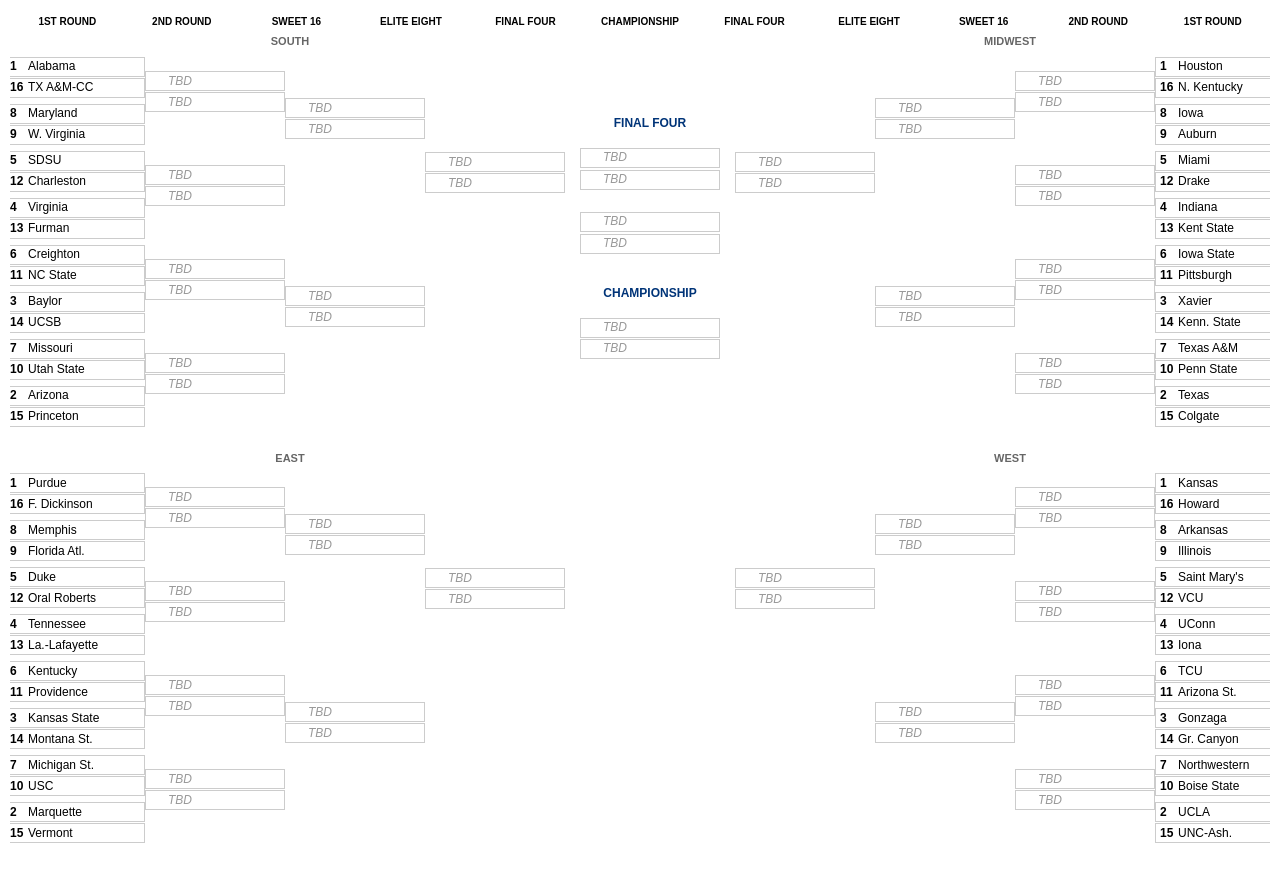
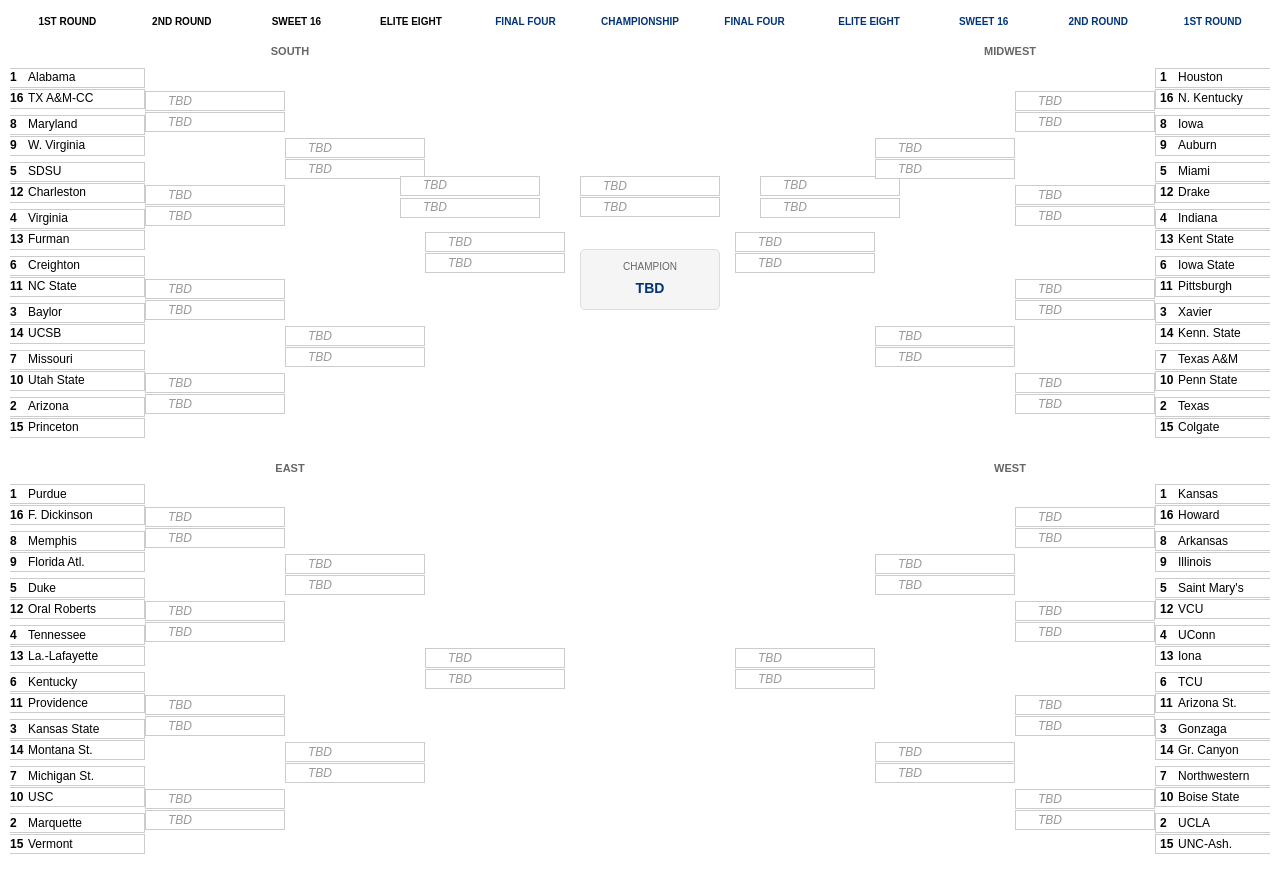
Before and after one commit to gregbkatz/madness, a Flask app: page / in a window 1280 px wide. Shown: the part 55-942 px from the top of the page. Before the commit the page ends 898 px from the top, so only its background shows below. Run offline with Flask 3, Linux system fonts and the light colour scheme; some libraries are stand-ins or nearby versions.

Commit message:
final four now sort of ap yramid. vertical spacing better centered. still some horizontal spacing issues on right side.

```diff
--- a/static/css/styles.css
+++ b/static/css/styles.css
@@ -54,7 +54,7 @@
     display: flex;
     justify-content: space-between;
     width: 100%;
-    margin-bottom: 5px;
+    margin-bottom: 15px;
     font-weight: bold;
     text-align: center;
 }
@@ -65,6 +65,22 @@
     font-size: 10px;
     width: 140px;
     /* Fixed width to match the teams */
+    max-width: 140px;
+    padding: 0 5px;
+}
+
+/* Styles for different header positions */
+.round-header-left {
+    text-align: center;
+}
+
+.round-header-right {
+    text-align: center;
+}
+
+.round-header-center {
+    color: #003478;
+    font-weight: bold;
 }
 
 /* Create a clear visual distinction for right side headers */
@@ -148,6 +164,10 @@
 .game-wrapper {
     position: relative;
     margin-bottom: 3px;
+    display: flex;
+    flex-direction: column;
+    justify-content: center;
+    /* Center the game in its allocated space */
 }
 
 /* Team styling */
@@ -217,43 +237,43 @@
     flex-direction: column;
     align-items: center;
     width: 100%;
-    padding-top: 10px;
+    padding: 10px 0;
 }
 
-.final-four-container {
+.final-four-content {
     display: flex;
     flex-direction: column;
     align-items: center;
     width: 100%;
 }
 
+.semifinal-container {
+    display: flex;
+    justify-content: center;
+    width: 100%;
+    align-items: center;
+    margin-bottom: 15px;
+}
+
 .semifinal-matchup {
     display: flex;
     flex-direction: column;
-    margin-bottom: 20px;
     width: 140px;
 }
 
-.championship {
-    display: flex;
-    flex-direction: column;
-    align-items: center;
-    margin-top: 10px;
-    width: 100%;
+.left-semifinal {
+    align-items: flex-end;
+    margin-right: 20px;
+}
+
+.right-semifinal {
+    align-items: flex-start;
+    margin-left: 20px;
 }
 
 .championship-matchup {
     width: 140px;
-}
-
-/* Championship header */
-.championship-header {
-    margin-bottom: 15px;
-    text-align: center;
-    font-size: 12px;
-    font-weight: bold;
-    text-transform: uppercase;
-    color: #003478;
+    margin: 0 20px;
 }
 
 /* Champion display */
@@ -278,6 +298,8 @@
     font-size: 14px;
     font-weight: bold;
     color: #003478;
+    min-height: 20px;
+    /* Ensure space even when empty */
 }
 
 /* Region labels */
@@ -308,3 +330,50 @@
 .round[data-round="1"] .game-wrapper {
     margin-bottom: 5px;
 }
+
+/* Fix for horizontal alignment in larger screens */
+@media (min-width: 1400px) {
+    .bracket-content {
+        margin: 0 auto;
+        max-width: 1800px;
+    }
+
+    /* Ensure rounds maintain fixed width */
+    .round {
+        width: 140px;
+        flex: 0 0 140px;
+    }
+
+    /* Right alignment for first round */
+    .bracket-right .region-rounds {
+        justify-content: flex-end !important;
+    }
+
+    /* Round headers alignment */
+    .round-headers {
+        max-width: 1800px;
+        margin: 0 auto;
+        display: flex;
+        justify-content: space-between;
+    }
+
+    /* Fix for right-aligned regions */
+    .bracket-right .round[data-round="0"] {
+        justify-content: flex-end;
+    }
+}
+
+/* Fix for game centering in all rounds */
+.round[data-round="1"] .game-wrapper,
+.round[data-round="2"] .game-wrapper,
+.round[data-round="3"] .game-wrapper {
+    position: relative;
+}
+
+/* This ensures each game is properly centered relative to the games in the previous round */
+.round .game {
+    position: relative;
+    left: 0;
+    right: 0;
+    margin: 0 auto;
+}
--- a/static/js/bracket.js
+++ b/static/js/bracket.js
@@ -132,12 +132,19 @@
         const newBracket = { ...bracket };
 
         // Get the selected team from the Final Four
-        const selectedTeam = bracket.finalFour[teamIndex + semifinalIndex * 2];
+        let selectedTeam;
+
+        if (semifinalIndex === 0) {
+            // Left semifinal (South/East)
+            selectedTeam = teamIndex === 0 ? bracket.finalFour[2] : bracket.finalFour[1];
+            newBracket.championship[0] = selectedTeam;
+        } else {
+            // Right semifinal (Midwest/West)
+            selectedTeam = teamIndex === 0 ? bracket.finalFour[3] : bracket.finalFour[0];
+            newBracket.championship[1] = selectedTeam;
+        }
 
         if (!selectedTeam) return;
-
-        // Update the championship based on which semifinal was selected
-        newBracket.championship[semifinalIndex] = selectedTeam;
 
         // Clear champion if championship teams change
         newBracket.champion = null;
@@ -204,8 +211,23 @@
 
     // Calculate the appropriate spacing for games in each round
     const getGameWrapperStyle = (round, alignment) => {
-        // Return consistent spacing for all regions to ensure vertical alignment
-        if (round === 0) return { marginBottom: '2px' };
+        // Base style for all game wrappers
+        const baseStyle = {
+            position: 'relative',
+            display: 'flex',
+            flexDirection: 'column',
+            justifyContent: 'center'
+        };
+
+        // Specific margin adjustments for each round
+        if (round === 0) {
+            // First round needs minimal spacing
+            return {
+                ...baseStyle,
+                marginBottom: '2px',
+                marginTop: '2px'
+            };
+        }
 
         // Use the same spacing values for all regions for consistency
         const spacingMap = {
@@ -214,8 +236,11 @@
             3: 140 // Elite 8
         };
 
+        // Return style with appropriate vertical margins
         return {
-            marginBottom: `${spacingMap[round]}px`
+            ...baseStyle,
+            marginBottom: `${spacingMap[round]}px`,
+            marginTop: `${spacingMap[round]}px`
         };
     };
 
@@ -245,7 +270,7 @@
         }
 
         return (
-            <div className={`round round-${alignment}`}>
+            <div className={`round round-${alignment}`} data-round={round}>
                 {games}
             </div>
         );
@@ -255,14 +280,15 @@
     const renderFinalFour = () => {
         return (
             <div className="final-four">
-                <div className="championship-header">FINAL FOUR</div>
-                <div className="final-four-container">
-                    {/* First semifinal - West vs East */}
-                    <div className="semifinal-matchup">
+                <div className="final-four-content">
+                    {/* Display the Final Four matchups side by side in a pyramid structure */}
+                    <div className="semifinal-container">
+                        {/* Left side semifinal - South vs East */}
+                        <div className="semifinal-matchup left-semifinal">
                             {renderTeam(
-                            bracket.finalFour[0], // West champion
+                                bracket.finalFour[2], // South champion
                                 () => handleFinalFourSelect(0, 0),
-                            bracket.championship[0] === bracket.finalFour[0]
+                                bracket.championship[0] === bracket.finalFour[2]
                             )}
                             {renderTeam(
                                 bracket.finalFour[1], // East champion
@@ -271,43 +297,41 @@
                             )}
                         </div>
 
-                    {/* Second semifinal - South vs Midwest */}
-                    <div className="semifinal-matchup">
-                        {renderTeam(
-                            bracket.finalFour[2], // South champion
-                            () => handleFinalFourSelect(1, 0),
-                            bracket.championship[1] === bracket.finalFour[2]
-                        )}
-                        {renderTeam(
-                            bracket.finalFour[3], // Midwest champion
-                            () => handleFinalFourSelect(1, 1),
-                            bracket.championship[1] === bracket.finalFour[3]
-                        )}
-                    </div>
-
-                    <div className="championship">
-                        <div className="championship-header">CHAMPIONSHIP</div>
+                        {/* Championship in the middle */}
                         <div className="championship-matchup">
                             {renderTeam(
-                                bracket.championship[0], // Winner of West/East
+                                bracket.championship[0], // Winner of South/East
                                 () => handleChampionshipSelect(0),
                                 bracket.champion === bracket.championship[0]
                             )}
                             {renderTeam(
-                                bracket.championship[1], // Winner of South/Midwest
+                                bracket.championship[1], // Winner of Midwest/West
                                 () => handleChampionshipSelect(1),
                                 bracket.champion === bracket.championship[1]
                             )}
                         </div>
 
-                        {bracket.champion && (
+                        {/* Right side semifinal - Midwest vs West */}
+                        <div className="semifinal-matchup right-semifinal">
+                            {renderTeam(
+                                bracket.finalFour[3], // Midwest champion
+                                () => handleFinalFourSelect(1, 0),
+                                bracket.championship[1] === bracket.finalFour[3]
+                            )}
+                            {renderTeam(
+                                bracket.finalFour[0], // West champion
+                                () => handleFinalFourSelect(1, 1),
+                                bracket.championship[1] === bracket.finalFour[0]
+                            )}
+                        </div>
+                    </div>
+
+                    {/* Champion display - always visible */}
                     <div className="champion-display">
                         <div className="champion-label">CHAMPION</div>
                         <div className="champion-name">
-                                    {bracket.champion.name}
+                            {bracket.champion ? bracket.champion.name : "TBD"}
                         </div>
-                            </div>
-                        )}
                     </div>
                 </div>
             </div>
@@ -318,22 +342,22 @@
     const renderRoundHeaders = () => {
         return (
             <div className="round-headers">
-                {/* Left side (South & East) - left to right flow */}
-                <div className="round-header">1st Round</div>
-                <div className="round-header">2nd Round</div>
-                <div className="round-header">Sweet 16</div>
-                <div className="round-header">Elite Eight</div>
+                {/* Left side headers (South & East) - left to right flow */}
+                <div className="round-header round-header-left" data-round="0">1st Round</div>
+                <div className="round-header round-header-left" data-round="1">2nd Round</div>
+                <div className="round-header round-header-left" data-round="2">Sweet 16</div>
+                <div className="round-header round-header-left" data-round="3">Elite Eight</div>
 
-                {/* Center */}
-                <div className="round-header">Final Four</div>
-                <div className="round-header">Championship</div>
-                <div className="round-header">Final Four</div>
+                {/* Center section */}
+                <div className="round-header round-header-center">Final Four</div>
+                <div className="round-header round-header-center">Championship</div>
+                <div className="round-header round-header-center">Final Four</div>
 
-                {/* Right side (Midwest & West) - right to left flow */}
-                <div className="round-header">Elite Eight</div>
-                <div className="round-header">Sweet 16</div>
-                <div className="round-header">2nd Round</div>
-                <div className="round-header">1st Round</div>
+                {/* Right side headers (Midwest & West) - right to left flow */}
+                <div className="round-header round-header-right" data-round="3">Elite Eight</div>
+                <div className="round-header round-header-right" data-round="2">Sweet 16</div>
+                <div className="round-header round-header-right" data-round="1">2nd Round</div>
+                <div className="round-header round-header-right" data-round="0">1st Round</div>
             </div>
         );
     };
```
Lines whose indentation alone changed are shown as unchanged.
